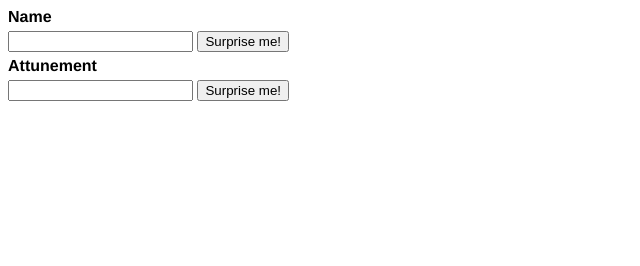
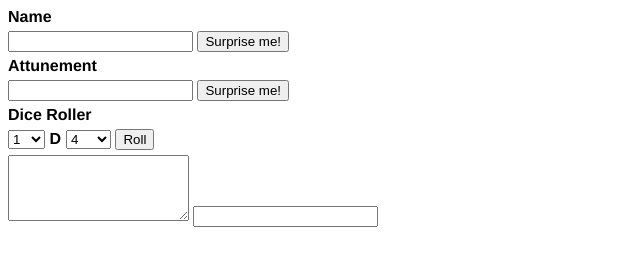
Before and after one commit to chickennuggit/terracc, a plain HTML site: page index.html in a window 1280 px wide. Shown: the whole page, without its empty margins (0-640 px from the left). Drawn offline with Linux system fonts and the light colour scheme.

Commit message:
Add files via upload

```diff
--- a/index.html
+++ b/index.html
@@ -2,6 +2,7 @@
 <html>
 	<head>
 		<meta charset="utf-8">
+		<title>Terra CC</title>
 		<link rel="stylesheet" type="text/css" href="main.css"/>
 	</head>
 	<body>
@@ -14,6 +15,21 @@
 				<p>Attunement</p>
 				<input type="text" name="attunement" value="">
 				<input type="button" value="Surprise me!" onclick="giveAtn();">
+				<p>Dice Roller</p>
+				<select id="rollTimes" name="rollTimes"></select>
+				<b>D</b><select name="sides" id="sides">
+					<option value="4">4</option>
+					<option value="6">6</option>
+					<option value="8">8</option>
+					<option value="10">10</option>
+					<option value="12">12</option>
+					<option value="20">20</option>
+					<option value="100">100</option>
+				</select>
+				<input type="button" value="Roll" onclick="roll();">
+				<br>
+				<textarea rows="4" id="rollSeq"></textarea>
+				<input type="text" id="rollTot">
 			</form>
 		</div>
 		<script src="main.js"></script>
--- a/main.css
+++ b/main.css
@@ -6,3 +6,11 @@ form p {
 	font-weight: bold;
 	margin: 5px 0px;
 }
+
+form b {
+	padding-right: 5px;
+}
+
+textarea {
+	margin-top: 5px;
+}
--- a/main.js
+++ b/main.js
@@ -4,6 +4,12 @@ let fName = ['Ethan','Glenn','Jesse'];
 let lName = ['Moody','Davis','Milliken'];
 
 let atn = ['Fire', 'Ice', 'Cheese'];
+
+let mainCont = gbi('mainCont');
+let rollTimes = gbi('rollTimes');
+let sides = gbi('sides');
+let rollSeq = gbi('rollSeq');
+let rollTot = gbi('rollTot');
 
 function shuffle(array) {
     let counter = array.length;
@@ -59,6 +65,32 @@ function giveAtn() {
 	atnBox.value = atn[0];
 }
 
+function roll() {
+	let times = parseInt(rollTimes.value);
+	let dSides = parseInt(sides.value);
+	let x = [];
+	let t = 0;
+	rollSeq.value = '';
+	for(i=1; i!=dSides+1; i++) {
+		x.push(i);
+	}
+	for(i=1; i!=times+1; i++) {
+		x = shuffle(x);
+		t += x[0];
+		rollSeq.value += x[0]
+		rollSeq.value += ', '
+	}
+	rollTot.value = t;
+}
+
+function createRollTimes() {
+	let result;
+	for(i=1; i!=100; i++) {
+		result += '<option value="' + i + '">' + i + '</option>';
+	}
+	return result;
+}
+
 window.onload = function() {
-	let mainCont = gbi('mainCont');
+	ih(rollTimes, createRollTimes());
 }
```
